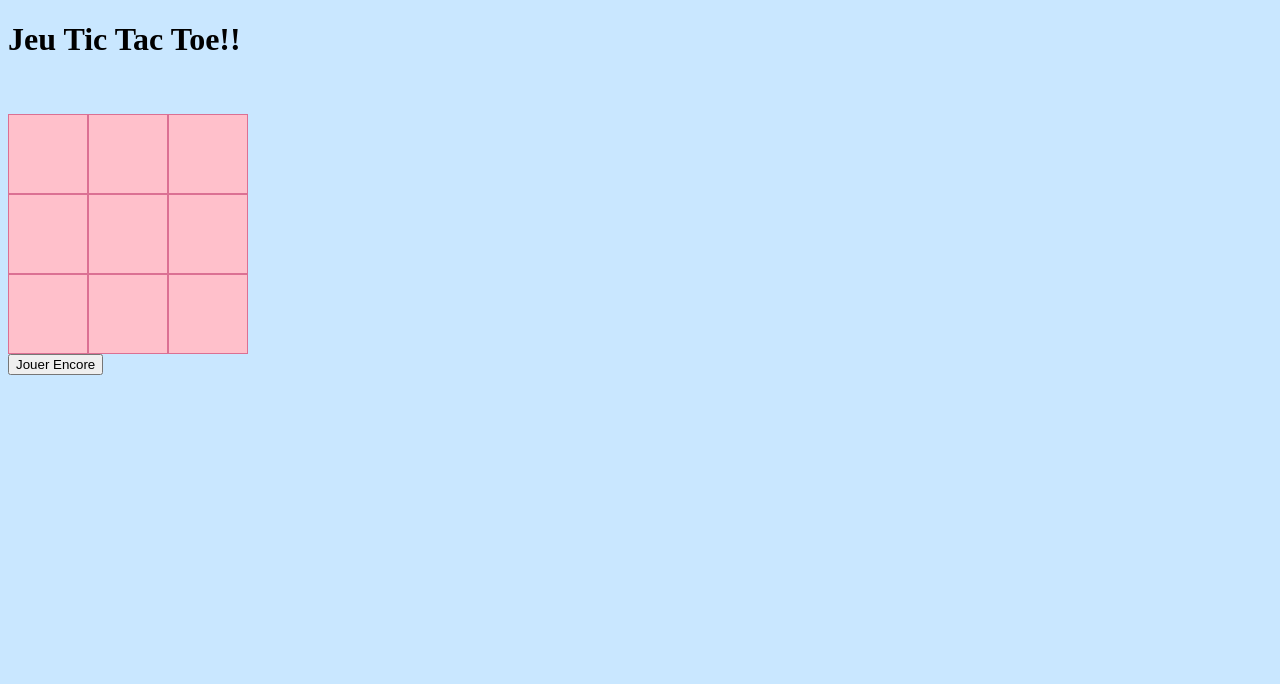
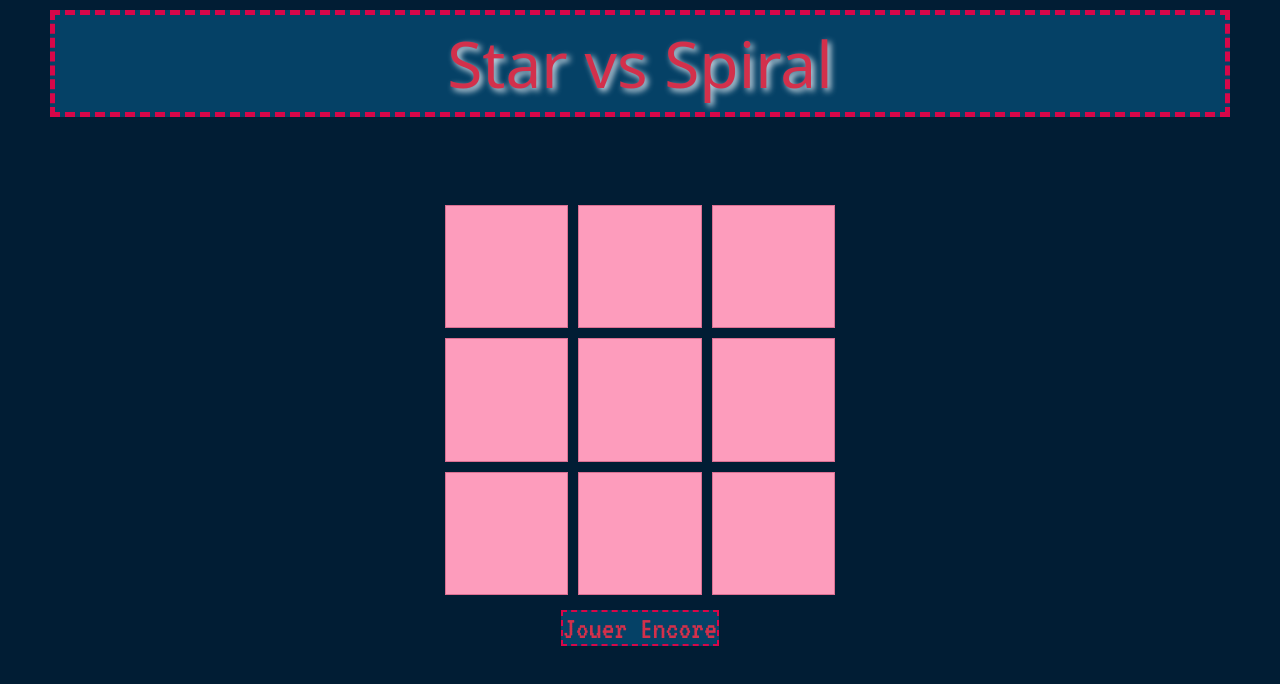
Before and after one commit to FernandaCervantesMorales/root_fernanda93, a plain HTML site: page public_html/web3/jeu/tictactoe.html in a window 1280 px wide. Drawn offline with Linux system fonts and the light colour scheme; a web font is replaced by a local one.

Commit message:
mg1 week 1

```diff
--- a/public_html/web3/jeu/app.js
+++ b/public_html/web3/jeu/app.js
@@ -2,6 +2,7 @@
 let cases = document.querySelectorAll(".case");
 let replayBtn = document.querySelector("#replay");
 let paneauMessage = document.querySelector("#message");
+panneauMessageGaganant = document.querySelector("#message img")
 
 let joueurX = true;
 let gagnant = '';
@@ -47,6 +48,8 @@ const valide = function () {
             val1 === val2 &&
             val1 === val3) {
                 console.log(`Le gagnant est ${val1}`);
+                panneauMessageGaganant.src = val1;
+
                 for (let boite of cases) {
                     boite.active = false;
                 }
@@ -54,9 +57,12 @@ const valide = function () {
     }
 }
 
+const audio = new Audio("restart.mp3");
 replayBtn.addEventListener("click", function () {
     for (let boite of cases) {
         boite.active = true;
-        boite.innerText = "";
+        boite.style.backgroundImage = "";
+        joueurX = true
     }
+    audio.play();
 });
--- a/public_html/web3/jeu/tictactoe.css
+++ b/public_html/web3/jeu/tictactoe.css
@@ -1,12 +1,49 @@
+*{
+    margin: 5px;
+    padding: 0px;
+}
+header {
+    background-color: rgb(5, 65, 102);
+    margin-left: 40px;
+    margin-right: 40px;
+    border: 5px dashed rgb(215, 7, 73);
+}
+
+main {
+    place-items: center;
+}
+
+h1{
+    font-family: "Rubik Iso", system-ui;
+    font-weight: 400;
+    font-style: normal;
+    font-size: 200%;
+    text-align: center;
+    color: rgb(211, 48, 75);
+    text-shadow: 3px 3px 6px #f8fcffe2;
+}
+h2{
+  font-family: "Rubik Lines", system-ui;
+  font-weight: 400;
+  font-style: normal;
+}
+
+h3{
+   font-family: "Rubik Glitch", system-ui;
+    font-weight: 400;
+    font-style: normal;
+}
+
 #grille {
-    width: 30vmin;
-    height: 30vmin;
+    width: 50vmin;
+    height: 50vmin;
     display: grid;
     grid-template-columns: 1fr 1fr 1fr;
+    margin-top: 60px;
 }
 #grille .case{
     border: palevioletred solid 1px;
-    background-color: pink;
+    background-color: rgb(253, 156, 188);
     display: grid;
     place-items: center;
     background-size: contain;
@@ -14,11 +51,33 @@
 
 #grille .case:hover{
     border: palevioletred solid 1px;
-    background-color: rgb(235, 150, 164);
+    background-color: rgb(222, 64, 90);
     display: grid;
     place-items: center;
 }
 
+#message img{
+    max-width: 120px;
+}
+
+#replay{
+    background-color: rgb(5, 65, 102);
+
+    font-family: "VT323", monospace;
+    font-weight: 400;
+    font-style: normal;
+    font-size: 200%;
+
+    border: 2px dashed rgb(215, 7, 73);
+    color: rgb(211, 48, 75);
+}
+
 body{
-    background-color: rgb(201, 231, 255);
+    background-color: rgb(1, 29, 52);
 }
+
+@media screen and (min-width: 1020px) {
+    h1 {
+    font-size: 400%;
+    }
+}
--- a/public_html/web3/jeu/tictactoe.html
+++ b/public_html/web3/jeu/tictactoe.html
@@ -3,13 +3,17 @@
 <head>
     <meta charset="UTF-8">
     <meta name="viewport" content="width=device-width, initial-scale=1.0">
-    <title>Tic Tac Toe</title>
+    <title>Start vs Spiral</title>
+
+    <link rel="preconnect" href="https://fonts.googleapis.com">
+    <link rel="preconnect" href="https://fonts.gstatic.com" crossorigin>
+    <link href="https://fonts.googleapis.com/css2?family=Rubik+Glitch&family=Rubik+Iso&family=Rubik+Lines&family=VT323&display=swap" rel="stylesheet">
 
     <link rel="stylesheet" href="tictactoe.css">
 </head>
 <body>
     <header>
-        <h1>Jeu Tic Tac Toe!!</h1>
+        <h1>Star vs Spiral</h1>
 
     </header>
     <main>
```
Also changed, not shown: public_html/web3/index.html (+1 -1 lines), 1 other file.
